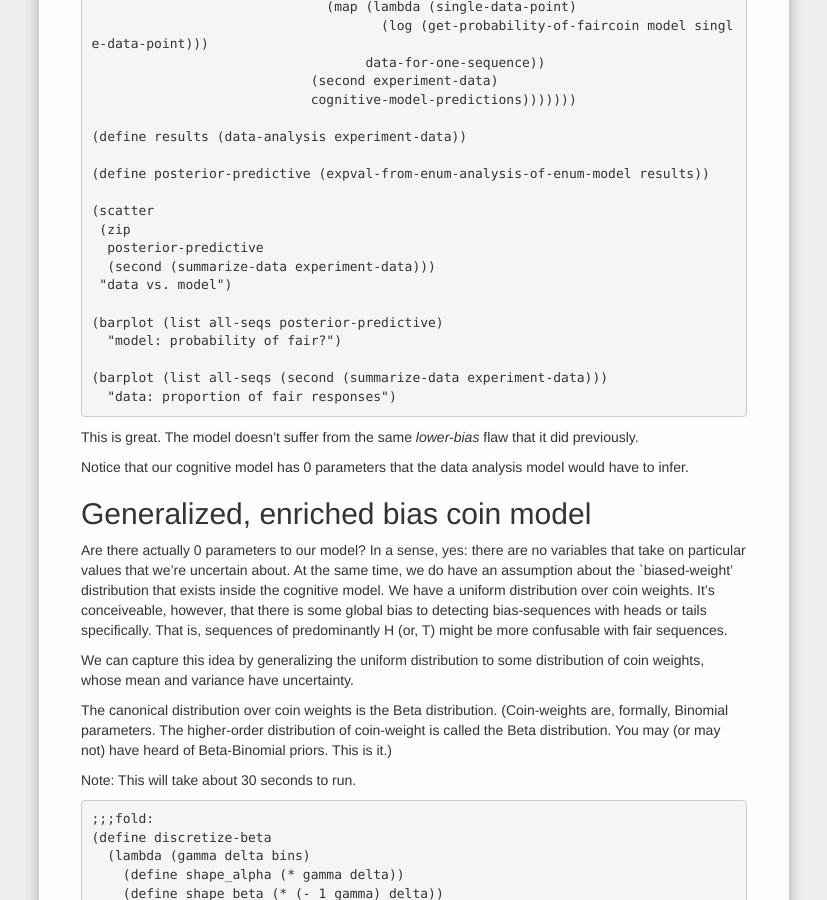
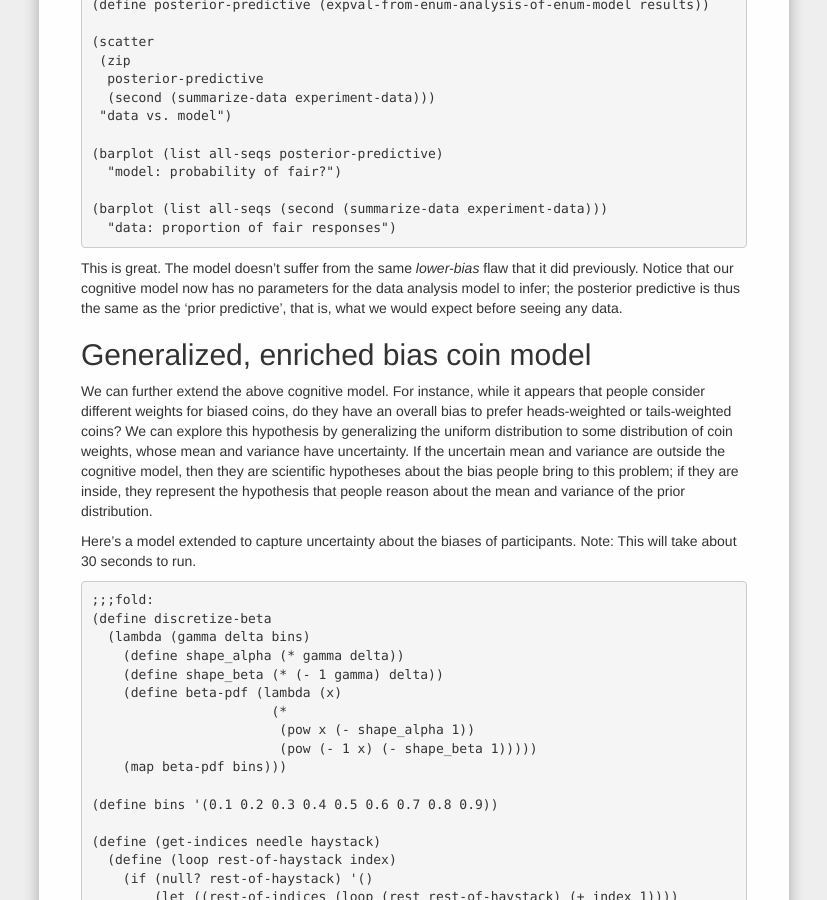
Before and after one commit to forestdb/forestdb.org, a Jekyll site: the page built from models/bayesian-data-analysis.md, in a window 1280 px wide and 900 px high, scrolled down 24322 px. Shown: the whole window, without its empty margins (226-1053 px from the left). Built offline with Jekyll 4.4.1, drawn with Linux system fonts in a browser that asks for light colours; nearby versions of some CDN libraries; a script that is not in the unit is left out; some of the changed text lies outside the part shown.

Commit message:
editing bda

```diff
--- a/models/bayesian-data-analysis.md
+++ b/models/bayesian-data-analysis.md
@@ -868,14 +868,10 @@
 
 # Moving the coin-weight "into" the cognitive model
 
-To get around this issue, we're going to have to posit that this biased-weight doesn't take on just one value, but rather a distribution of possible values.
+We can posit that people don't entertain just one biased-weight value, but rather a distribution of possible values.
 (Note: this is what Griffiths & Tenenbaum (2001) did.)
-
-
-## Enriched cognitive model: Theta ~ Uniform (0 , 1)
-
-We now revisit our cognitive model (forgetting about the data analysis model for the time being). We move the `biased-weight` parameter from outside the model to inside the model.
-
+Thus, while our above data analysis model put uncertainty over the biased-weight, but assumed that people used only one weight, whatever it was, we now want to place this uncertainty *within* the cognitive model.
+Forgetting about the data analysis model for the time being, we move the `biased-weight` parameter from outside the model to inside the model.
 Let's examine the behavior of this model with respect to two sequences of interest.
 
 ~~~
@@ -906,10 +902,8 @@
 (barplot (enriched-biascoin-model (list false false false false false)) "TTTTT is fair?")
 ~~~
 
-
 This model matches our intuition for the fairness of these sequences. Do you see why?
-
-To gain more insight, we could query for the biased-weight variable, just like we did before in the data analysis model previously.
+To gain more insight, let's look at the posterior over the bias weight for different observed sequences:
 
 ~~~
 (define enriched-biascoin-model
@@ -940,9 +934,7 @@
 (barplot (enriched-biascoin-model (list false false false false false)) "what weight generated TTTTT")
 ~~~
 
-The model has the flexibility to infer different biased coin weights for different sequences. Let's now compare this to our data set.
-
-## Bayesian data analysis of enriched cognitive model
+The model has the flexibility to infer different biased coin weights for different sequences. Let's now add back in the data analysis model to compare this to our data set.
 
 ~~~
 ;;;fold:
@@ -1117,27 +1109,14 @@
   "data: proportion of fair responses")
 ~~~
 
-
-
 This is great. The model doesn't suffer from the same *lower-bias* flaw that it did previously.
-
-Notice that our cognitive model has 0 parameters that the data analysis model would have to infer.
+Notice that our cognitive model now has no parameters for the data analysis model to infer; the posterior predictive is thus the same as the 'prior predictive', that is, what we would expect before seeing any data.
 
 ## Generalized, enriched bias coin model
 
-Are there actually 0 parameters to our model? In a sense, yes: there are no variables that take on particular values that we're uncertain about.
-At the same time, we do have an assumption about the `biased-weight' distribution that exists inside the cognitive model.
-We have a uniform distribution over coin weights. It's conceiveable, however, that there is some global bias to detecting bias-sequences with heads or tails specifically.
-That is, sequences of predominantly H (or, T) might be more confusable with fair sequences.
-
-We can capture this idea by generalizing the uniform distribution to some distribution of coin weights, whose mean and variance have uncertainty.
-
-The canonical distribution over coin weights is the Beta distribution.
-(Coin-weights are, formally, Binomial parameters.
-  The higher-order distribution of coin-weight is called the Beta distribution.
-  You may (or may not) have heard of Beta-Binomial priors. This is it.)
-
-Note: This will take about 30 seconds to run.
+We can further extend the above cognitive model. For instance, while it appears that people consider different weights for biased coins, do they have an overall bias to prefer heads-weighted or tails-weighted coins? We can explore this hypothesis by generalizing the uniform distribution to some distribution of coin weights, whose mean and variance have uncertainty. If the uncertain mean and variance are outside the cognitive model, then they are scientific hypotheses about the bias people bring to this problem; if they are inside, they represent the hypothesis that people reason about the mean and variance of the prior distribution.
+
+Here's a model extended to capture uncertainty about the biases of participants. Note: This will take about 30 seconds to run.
 
 ~~~
 ;;;fold:
```
